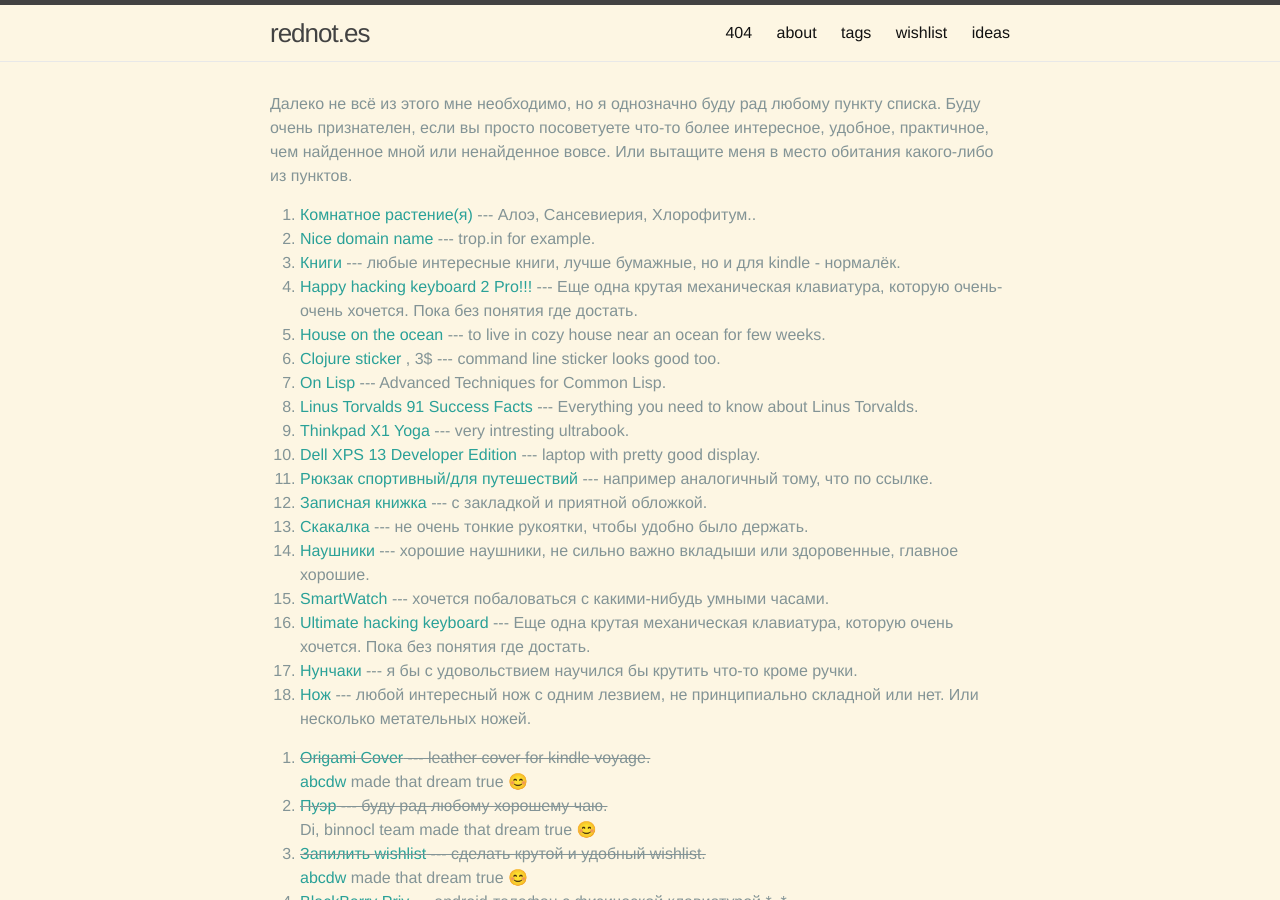
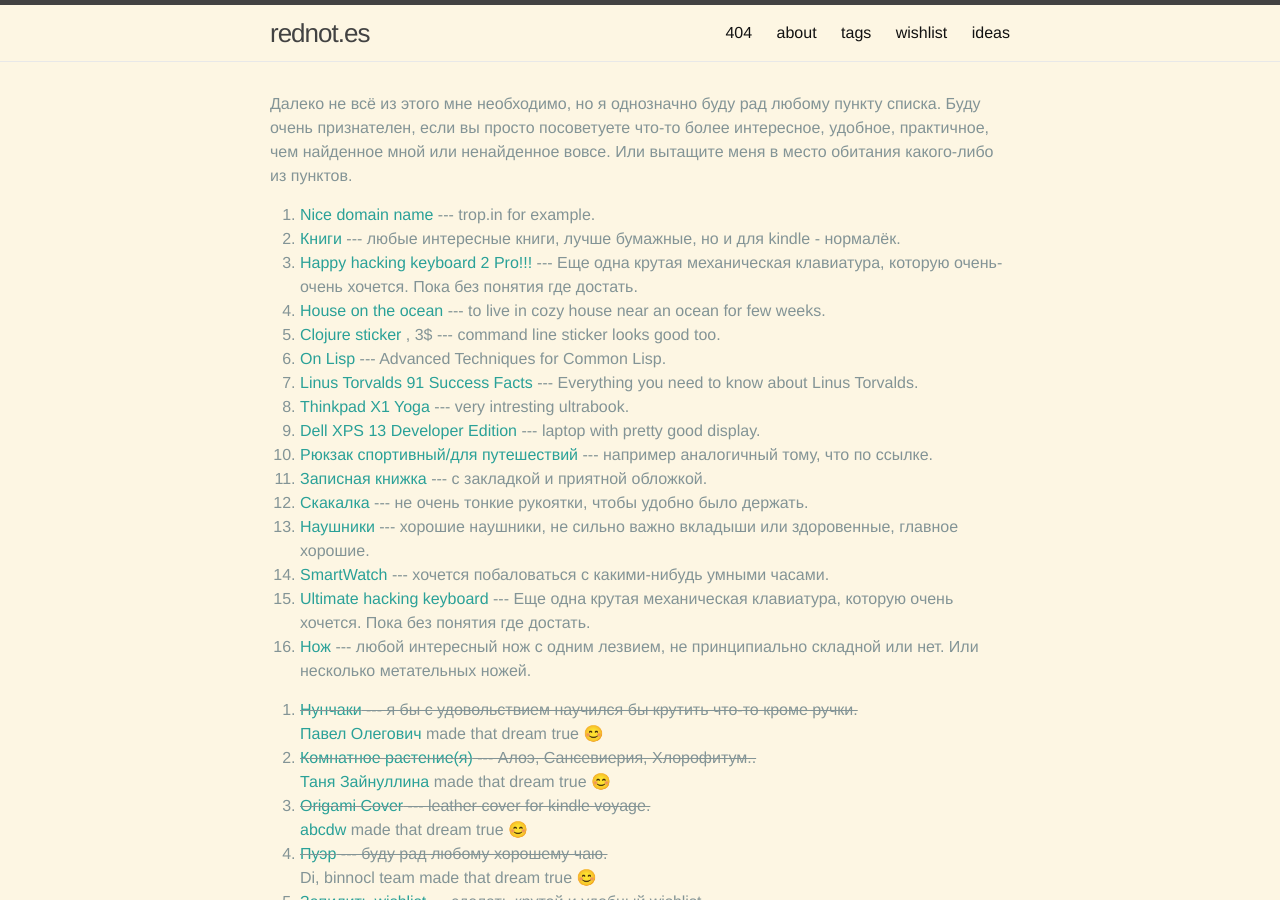
Before and after one commit to rednotes/rednotes.github.io, a Jekyll site: the page built from pages/wishlist.html, in a window 1280 px wide and 900 px high. Built offline with Jekyll 4.4.1, drawn with Linux system fonts in a browser that asks for light colours; nearby versions of some CDN libraries; emoji names are drawn with the system emoji font; comment, search, counter and statistics services are not loaded.

Commit message:
Update wishlist

```diff
--- a/_data/wishlist.yml
+++ b/_data/wishlist.yml
@@ -1,6 +1,3 @@
-- name: Комнатное растение(я)
-  description: Алоэ, Сансевиерия, Хлорофитум.
-  url: http://www.zooclub.ru/samye/poleznye_komnatnye_rastenia.shtml
 
 - name: Nice domain name
   description: trop.in for example
@@ -29,7 +26,6 @@
 - name: Linus Torvalds 91 Success Facts
   description: Everything you need to know about Linus Torvalds
   url: https://www.amazon.com/Linus-Torvalds-Success-Facts-Everything-ebook/dp/B00QE4MPCW#nav-subnav
-
 
 - name: Thinkpad X1 Yoga
   description: very intresting ultrabook
@@ -62,13 +58,19 @@
   description: Еще одна крутая механическая клавиатура, которую очень хочется. Пока без понятия где достать
   url: https://www.crowdsupply.com/ugl/ultimate-hacking-keyboard
 
+- name: Нож
+  description: любой интересный нож с одним лезвием, не принципиально складной или нет. Или несколько метательных ножей
+  url: http://army-news.ru/2014/11/xolodnoe-oruzhie-anatomiya-skladnogo-nozha/
+
 - name: Нунчаки
   description: я бы с удовольствием научился бы крутить что-то кроме ручки
   url: http://ru.aliexpress.com/premium/nunchuck%25252dmartial%25252darts.html?ltype=wholesale&d=y&origin=n&isViewCP=y&SearchText=nunchuck-martial-arts&src=google&albch=search&acnt=479-062-3723&isdl=y&aff_short_key=UneMJZVf&albcp=273906556&albag=7991704636&slnk=&trgt=dsa-55226941396&plac=&crea=64152647716&netw=g&device=c&mtctp=b&memo1=1t1&gclid=Cj0KEQjw1cS6BRDvhtKL89em1oIBEiQAtZO5xxgd0MkEHC-UhzE3e_prQqwCBD4EWQjrj1gXANnwUwMaAslj8P8HAQ
+  performer: <a href="https://vk.com/id4948083">Павел Олегович</a>
 
-- name: Нож
-  description: любой интересный нож с одним лезвием, не принципиально складной или нет. Или несколько метательных ножей
-  url: http://army-news.ru/2014/11/xolodnoe-oruzhie-anatomiya-skladnogo-nozha/
+- name: Комнатное растение(я)
+  description: Алоэ, Сансевиерия, Хлорофитум.
+  url: http://www.zooclub.ru/samye/poleznye_komnatnye_rastenia.shtml
+  performer: <a href="https://vk.com/id29287075">Таня Зайнуллина</a>
 
 - name: Origami Cover
   description: leather cover for kindle voyage
```
